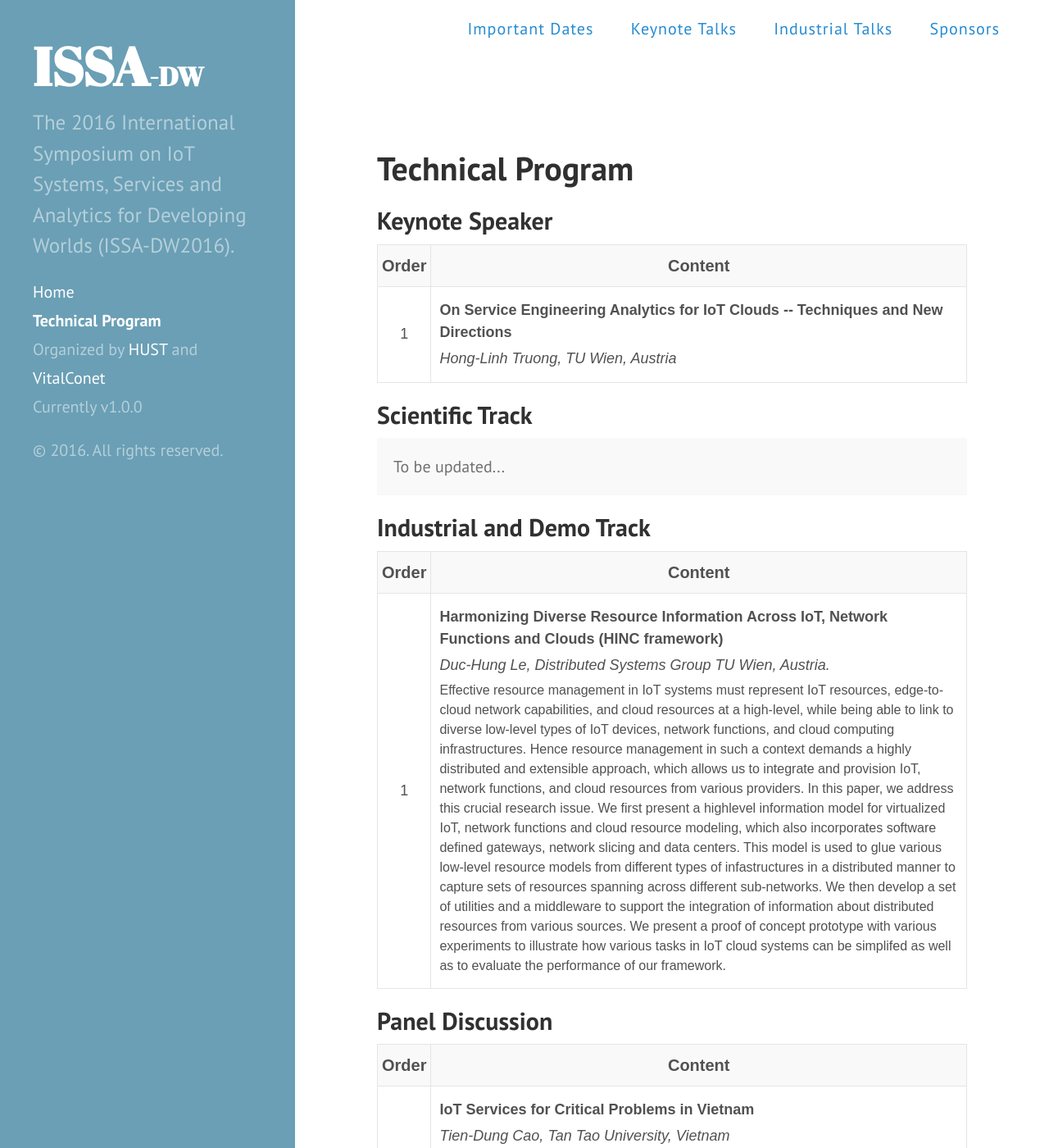
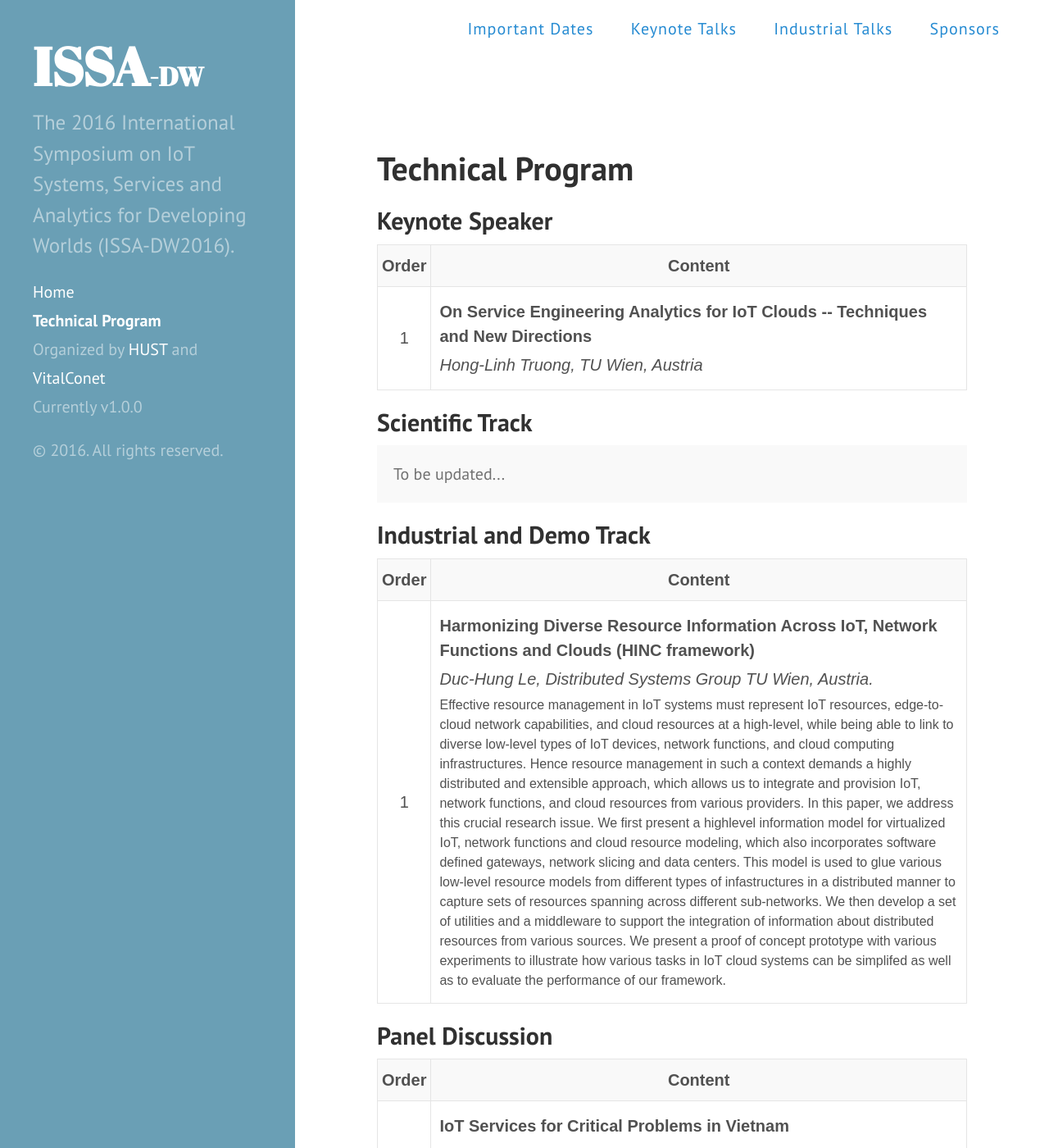
Before and after one commit to issadw/issadw.github.io, a Jekyll site: the page built from technical_program.md, in a window 1280 px wide and 1400 px high. Shown: the whole window at 82% size. Built offline with Jekyll 4.4.1, drawn with Linux system fonts in a browser that asks for light colours.

Commit message:
Customize table in Technical Program

```diff
--- a/public/css/hyde.css
+++ b/public/css/hyde.css
@@ -305,7 +305,6 @@
 
 .tg td {
   font-family:Arial, sans-serif;
-  font-size:18px;
   font-style:normal;
   padding:10px 5px;
   border-style:solid;
@@ -328,6 +327,7 @@
 }
 
 .tg .topic {
+  font-size:20px;
   font-weight:bold;
   margin: 5px;
 }
@@ -337,6 +337,10 @@
   margin: 5px;
 }
 
+.tg .author p {
+  margin: 2px;
+}
+
 .tg .abstract {
   font-size:16px;
   margin: 5px;
```
